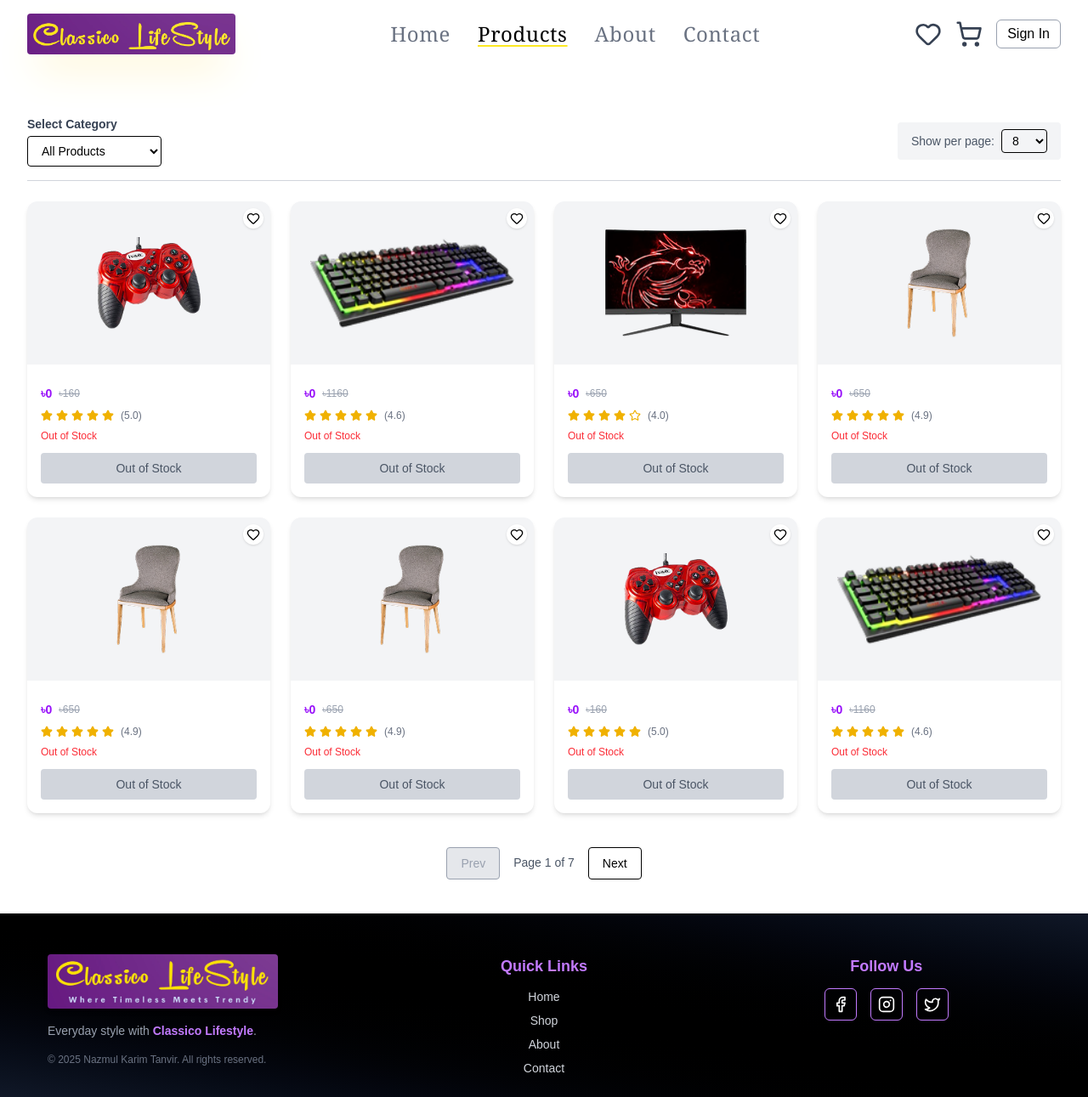
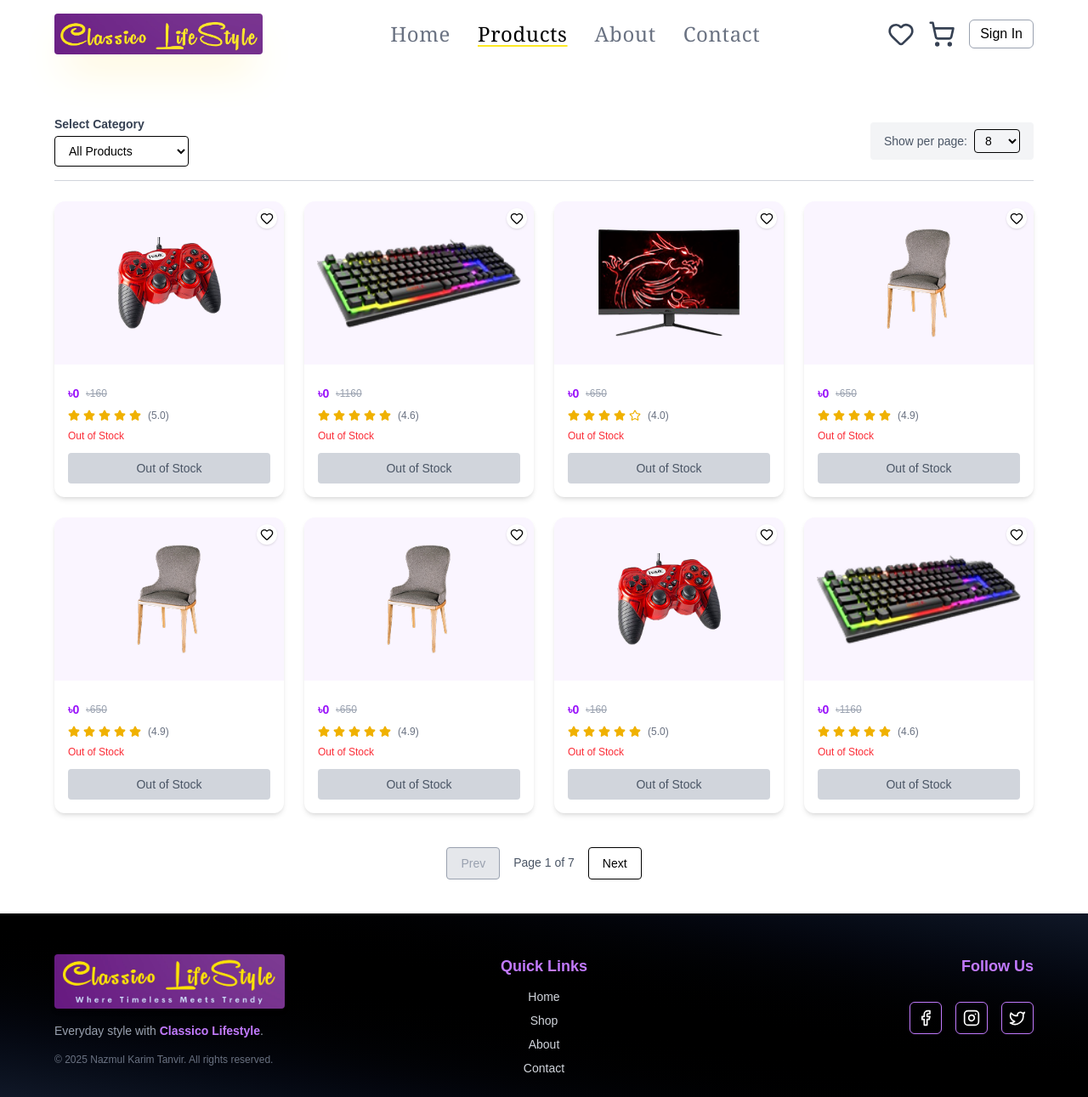
Before and after one commit to Nazmul-Karim-Tanvir/classicoLifestyle, a React (Vite) app in the folder classicoFrontend/: page /product in a window 1280 px wide. Shown: the whole page at 85% size. Built offline with nearby package versions, Linux system fonts and the light colour scheme.

Commit message:
working on design

```diff
--- a/classicoFrontend/src/components/Navbar.jsx
+++ b/classicoFrontend/src/components/Navbar.jsx
@@ -33,7 +33,7 @@ const Navbar = () => {
     ];
 
     return (
-        <nav className="max-w-[95%] mx-auto py-4 relative z-50">
+        <nav className="max-w-[90%] mx-auto py-4 relative z-50">
             <div className="flex items-center justify-between">
                 {/* Brand */}
                 <Link to="/" className="flex items-center">
--- a/classicoFrontend/src/components/ProductCard.jsx
+++ b/classicoFrontend/src/components/ProductCard.jsx
@@ -57,7 +57,7 @@ const ProductCard = ({
       className="w-full bg-white rounded-xl shadow-md hover:shadow-xl transition-all overflow-hidden cursor-pointer"
     >
       {/* Image */}
-      <div className="relative h-48 bg-gray-100 flex items-center justify-center">
+      <div className="relative h-48 bg-purple-50 flex items-center justify-center">
         <img src={image} alt={name} className="h-32 object-contain" />
         <button
           onClick={handleToggleWishList}
--- a/classicoFrontend/src/layout/Body.jsx
+++ b/classicoFrontend/src/layout/Body.jsx
@@ -4,7 +4,7 @@ import { Outlet } from 'react-router-dom';
 
 const Body = () => {
     return (
-        <main className="max-w-[95%] mx-auto py-6">
+        <main className="max-w-[90%] mx-auto py-6">
             <Outlet />
         </main>
     );
--- a/classicoFrontend/src/layout/Footer.jsx
+++ b/classicoFrontend/src/layout/Footer.jsx
@@ -6,7 +6,7 @@ import logo from '/logo.jpg'; // Ensure path is correct
 const Footer = () => {
   return (
     <footer className="bg-gradient-to-tr from-gray-900 via-black to-gray-900 text-white pt-12 pb-6">
-      <div className="max-w-[95%] mx-auto px-6 grid grid-cols-1 md:grid-cols-2 lg:grid-cols-3 gap-10">
+      <div className="max-w-[90%] mx-auto grid grid-cols-1 md:grid-cols-2 lg:grid-cols-3 gap-10">
 
         {/* Logo & Description */}
         <div className="flex flex-col items-center text-center md:items-start md:text-left gap-4">
@@ -38,7 +38,7 @@ const Footer = () => {
         </div>
 
         {/* Social Media Icons */}
-        <div className="flex flex-col items-center text-center">
+        <div className="flex flex-col items-center text-center md:items-end md:text-right gap-4">
           <h3 className="text-lg font-semibold text-purple-400 mb-3">Follow Us</h3>
           <div className="flex gap-4">
             {[Facebook, Instagram, Twitter].map((Icon, idx) => (
```
